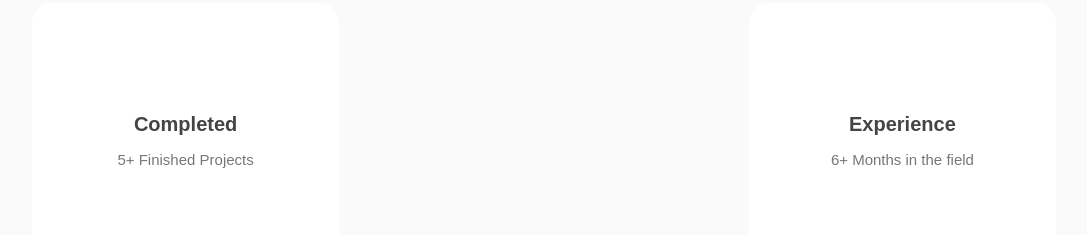
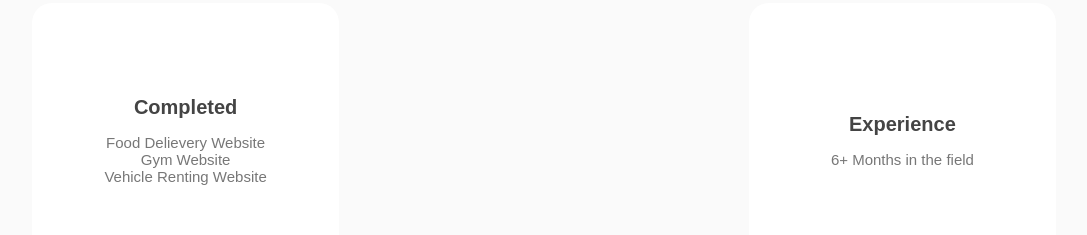
Before and after one commit to Writwiks/My-Portfolio, a plain HTML site: page index.html in a window 1280 px wide. Shown: the part 1476-1711 px from the top of the page, without its empty margins (96-1183 px from the left). Drawn offline with nearby package versions, Linux system fonts and the light colour scheme; a script that the page names is missing; some icons are missing.

Commit message:
Update index.html

```diff
--- a/index.html
+++ b/index.html
@@ -869,7 +869,9 @@ footer {
                     <div class="project-box">
                         <i class="uil uil-briefcase-alt"></i>
                         <h3>Completed</h3>
-                        <label>5+ Finished Projects</label>
+                        <label>Food Delievery Website</label>
+                        <label>Gym Website</label>
+                        <label>Vehicle Renting Website</label>
                     </div>
                     <div class="project-box">
                         <i class="uil uil-award"></i>
```
